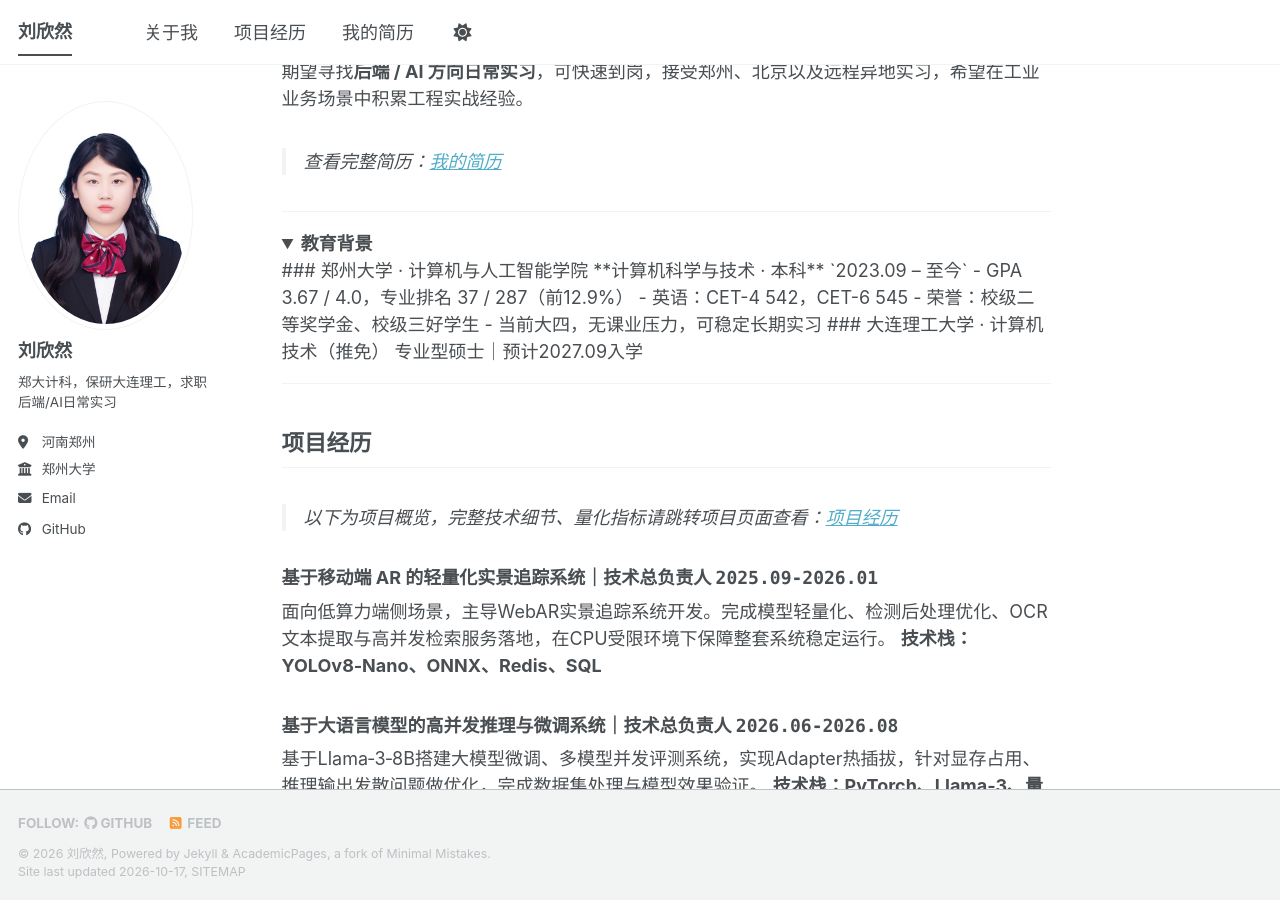
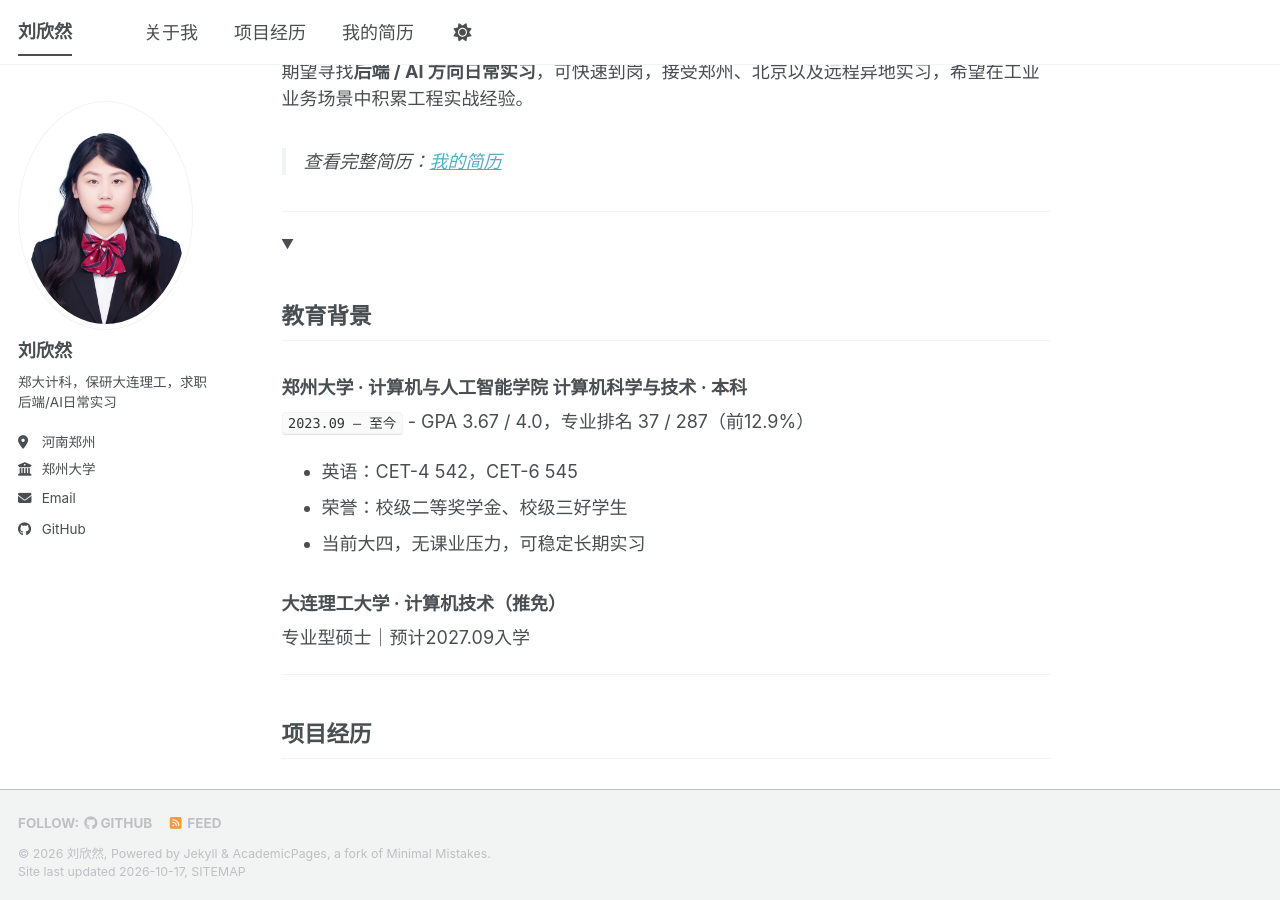
Before and after one commit to Linsensn/Linsensn.github.io, a Jekyll site: the page built from _pages/about.md, in a window 1280 px wide and 900 px high, scrolled down 294 px. Built offline with Jekyll 4.4.1, drawn with Linux system fonts in a browser that asks for light colours; a style sheet for code colours, icons or effects is not loaded.

Commit message:
Update about.md

```diff
--- a/_pages/about.md
+++ b/_pages/about.md
@@ -18,8 +18,8 @@ redirect_from:
 
 ---
 
-<details open>
-<summary><strong>教育背景</strong></summary>
+<details class="fold" markdown="1" open>
+<summary><h2>教育背景</h2></summary>
 
 ### 郑州大学 · 计算机与人工智能学院 **计算机科学与技术 · 本科**
 `2023.09 – 至今` - GPA 3.67 / 4.0，专业排名 37 / 287（前12.9%）
```
